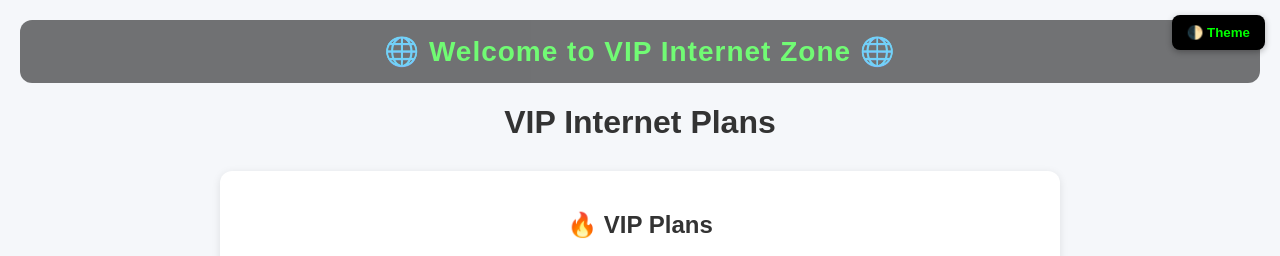
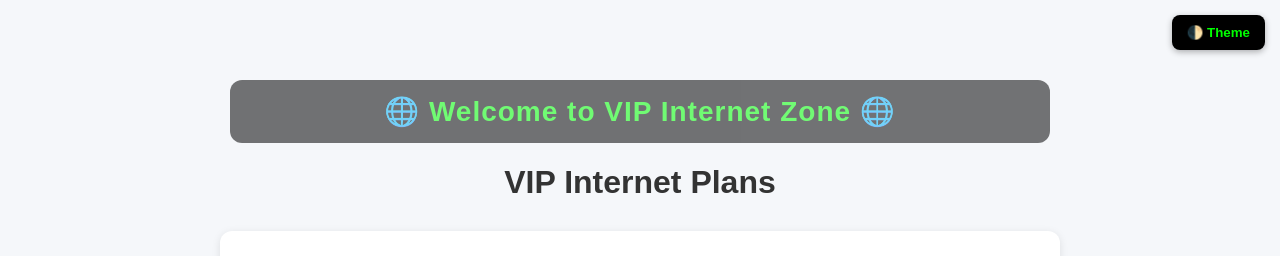
Before and after one commit to JHKVPN/VIP, a plain HTML site: page index.html in a window 1280 px wide. Shown: the top 256 px of the page. Drawn offline with Linux system fonts and the light colour scheme.

Commit message:
Update index.html

```diff
--- a/index.html
+++ b/index.html
@@ -30,7 +30,7 @@
       transition: background 0.3s, color 0.3s;
     }
 
-    /* Theme toggle button */
+    /* Theme toggle button OUTSIDE led box */
     .theme-toggle {
       position: fixed;
       top: 15px;
@@ -46,7 +46,7 @@
       box-shadow: 0 2px 6px rgba(0,0,0,0.3);
     }
 
-    /* LED-style header with light/dim animation (no glow) */
+    /* LED-style header (only animation) */
     .led-text {
       text-align: center;
       font-size: 28px;
@@ -54,10 +54,11 @@
       color: var(--led-color);
       background-color: #000;
       padding: 15px 10px;
-      margin-bottom: 20px;
+      margin: 60px auto 20px;
       border-radius: 12px;
       letter-spacing: 1px;
       animation: pulse 1.5s infinite ease-in-out;
+      max-width: 800px;
     }
 
     @keyframes pulse {
@@ -154,10 +155,10 @@
 </head>
 <body>
 
-  <!-- Theme Toggle Button -->
+  <!-- Theme Toggle Button (OUTSIDE LED text) -->
   <button class="theme-toggle" onclick="toggleTheme()">🌓 Theme</button>
 
-  <!-- LED Light/Dark Pulse Header -->
+  <!-- LED Header (pulse animation, clean text) -->
   <div class="led-text">🌐 Welcome to VIP Internet Zone 🌐</div>
 
   <h1>VIP Internet Plans</h1>
```
